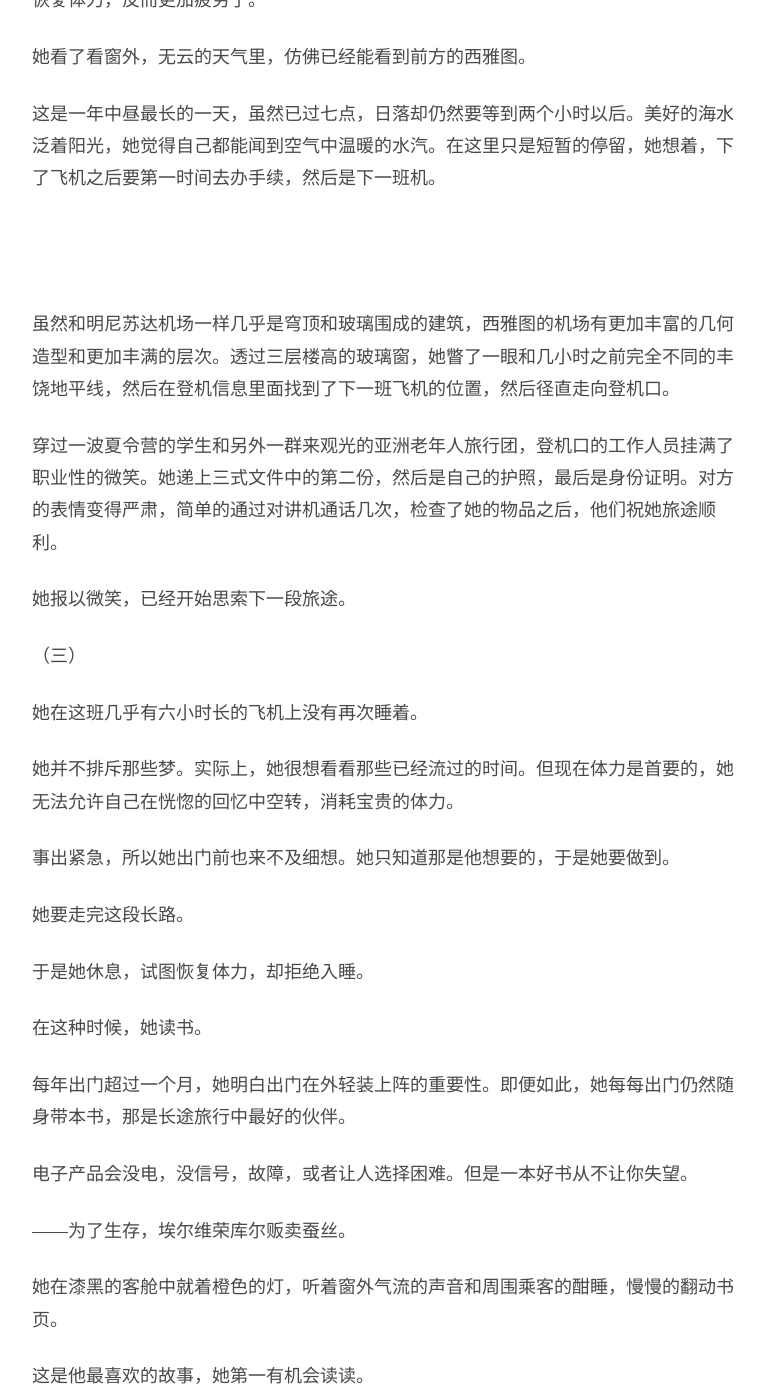
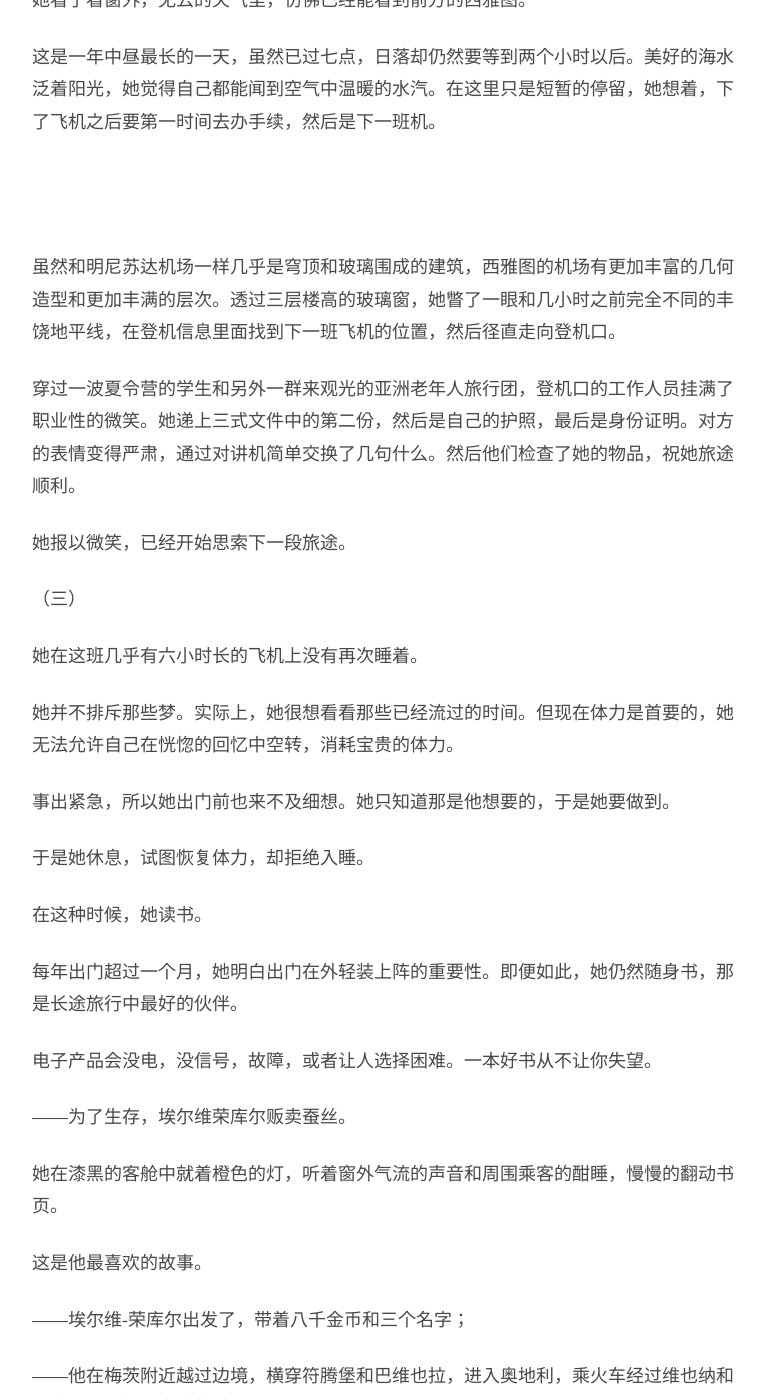
Before and after one commit to readandchedan/readandchedan.github.io, a Jekyll site: the page built from _posts/fiction/_posts/2014-08-13-long-road.md, in a window 1280 px wide and 1400 px high, scrolled down 2947 px. Shown: the whole window, without its empty margins (256-1021 px from the left). Built offline with Jekyll 4.4.1, drawn with Linux system fonts in a browser that asks for light colours; some of the changed text lies outside the part shown.

Commit message:
Commited on 2014-08-25 01:43:43.608060

```diff
--- a/_posts/fiction/_posts/2014-08-13-long-road.md
+++ b/_posts/fiction/_posts/2014-08-13-long-road.md
@@ -2,7 +2,6 @@
 title: 长路
 layout: default
 ---
-长路
 
 （一）
 
@@ -77,11 +76,11 @@
 
 这是一年中昼最长的一天，虽然已过七点，日落却仍然要等到两个小时以后。美好的海水泛着阳光，她觉得自己都能闻到空气中温暖的水汽。在这里只是短暂的停留，她想着，下了飞机之后要第一时间去办手续，然后是下一班机。
 
-  <br><br>
+<br><br>
 
-虽然和明尼苏达机场一样几乎是穹顶和玻璃围成的建筑，西雅图的机场有更加丰富的几何造型和更加丰满的层次。透过三层楼高的玻璃窗，她瞥了一眼和几小时之前完全不同的丰饶地平线，然后在登机信息里面找到了下一班飞机的位置，然后径直走向登机口。
+虽然和明尼苏达机场一样几乎是穹顶和玻璃围成的建筑，西雅图的机场有更加丰富的几何造型和更加丰满的层次。透过三层楼高的玻璃窗，她瞥了一眼和几小时之前完全不同的丰饶地平线，在登机信息里面找到下一班飞机的位置，然后径直走向登机口。
 
-穿过一波夏令营的学生和另外一群来观光的亚洲老年人旅行团，登机口的工作人员挂满了职业性的微笑。她递上三式文件中的第二份，然后是自己的护照，最后是身份证明。对方的表情变得严肃，简单的通过对讲机通话几次，检查了她的物品之后，他们祝她旅途顺利。
+穿过一波夏令营的学生和另外一群来观光的亚洲老年人旅行团，登机口的工作人员挂满了职业性的微笑。她递上三式文件中的第二份，然后是自己的护照，最后是身份证明。对方的表情变得严肃，通过对讲机简单交换了几句什么。然后他们检查了她的物品，祝她旅途顺利。
 
 她报以微笑，已经开始思索下一段旅途。
 
@@ -93,23 +92,27 @@
 
 事出紧急，所以她出门前也来不及细想。她只知道那是他想要的，于是她要做到。
 
-<!--因为你说你要走 -->
+<!-- 曾经她在的方，路途遥远旅途艰险，他还是来了。她问为什么，他只是说
 
-她要走完这段长路。
+——因为你说你在那。
+
+现在这句话还给你。她想着。
+
+她要走完这段长路。 -->
 
 于是她休息，试图恢复体力，却拒绝入睡。
 
 在这种时候，她读书。
 
-每年出门超过一个月，她明白出门在外轻装上阵的重要性。即便如此，她每每出门仍然随身带本书，那是长途旅行中最好的伙伴。
+每年出门超过一个月，她明白出门在外轻装上阵的重要性。即便如此，她仍然随身书，那是长途旅行中最好的伙伴。
 
-电子产品会没电，没信号，故障，或者让人选择困难。但是一本好书从不让你失望。
+电子产品会没电，没信号，故障，或者让人选择困难。一本好书从不让你失望。
 
 ——为了生存，埃尔维荣库尔贩卖蚕丝。
 
 她在漆黑的客舱中就着橙色的灯，听着窗外气流的声音和周围乘客的酣睡，慢慢的翻动书页。
 
-这是他最喜欢的故事，她第一有机会读读。
+这是他最喜欢的故事。
 
 ——埃尔维-荣库尔出发了，带着八千金币和三个名字；
 
@@ -130,15 +133,15 @@
 
 （五）
 
-她从首都机场出来，走进了瓢泼的雨夜。
+从首都机场出来，她走进了瓢泼的雨夜。
 
-紧了紧背包，感受到那个金属水瓶就好好的贴在背心，她钻进了机场的面包车。
+紧了紧背包，知道到那个金属水瓶就好好的贴在背心，她钻进了机场的面包车。
 
-飞行的时间长于预期，她刚好错过了下一班飞机。机场的人员许诺了明天一早第一班飞机的座位和今晚的住宿。当她第三次递上随身文件的时候，航空公司的人殷勤的脸上一愣，伸手接过，在对讲机中低声轻语几句，随后轻车熟路的办好了手续，并祝她旅途顺利。
+飞机晚点，她刚好错过下一班飞机。机场的人员许诺了明天一早第一班飞机的座位和今晚的住宿。然后她第三次递上随身文件，航空公司的人殷勤的脸上一愣，伸手接过，在对讲机中低声轻语几句，随后轻车熟路的办好了手续，并祝她旅途顺利。
 
 或许要晚上几个小时，但是不必着急。如果是他也一定会这么说。近了，一切都近了，不要在离旅程终点越来越近的时候功亏一篑。
 
-居民楼改装的旅馆远没有机场任运许诺的条件优越。大厅里的旅客抱怨着离谱的价格和糟糕的条件，同时强调着自己明早飞机的重要性。她懒得再费什么口舌，只是领了钥匙上楼，找了自己的房间。床铺潮湿，地板和家具的缝隙中到处都写满了可疑。她并没追究，从出机场的那一刻起她就没打算睡。
+居民楼改装的旅馆远没有机场任运许诺的条件优越。大厅里的旅客抱怨着离谱的价格和糟糕的条件，同时强调着自己明早飞机的重要性。她懒得再费口舌，只是领了钥匙上楼，找了自己的房间。床铺潮湿，地板和家具的缝隙中到处都写满了可疑。她并没追究，从出机场的那一刻起她就没打算睡。
 
 她和着衣服半躺在床上，细细的想了一遍明天的旅程。航班和车次要如何调整，最终抵达的时间如何，那里会是天气怎样，那里会是个什么样子，有些什么样的人。
 
```
Also changed, not shown: other parts of _posts/fiction/_posts/2014-08-13-long-road.md (+2 -2 lines).
